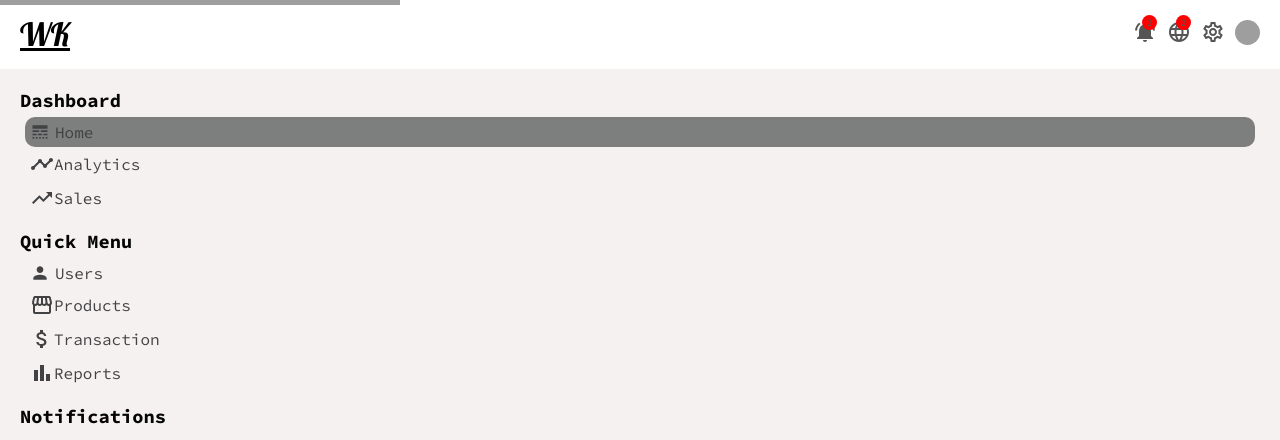
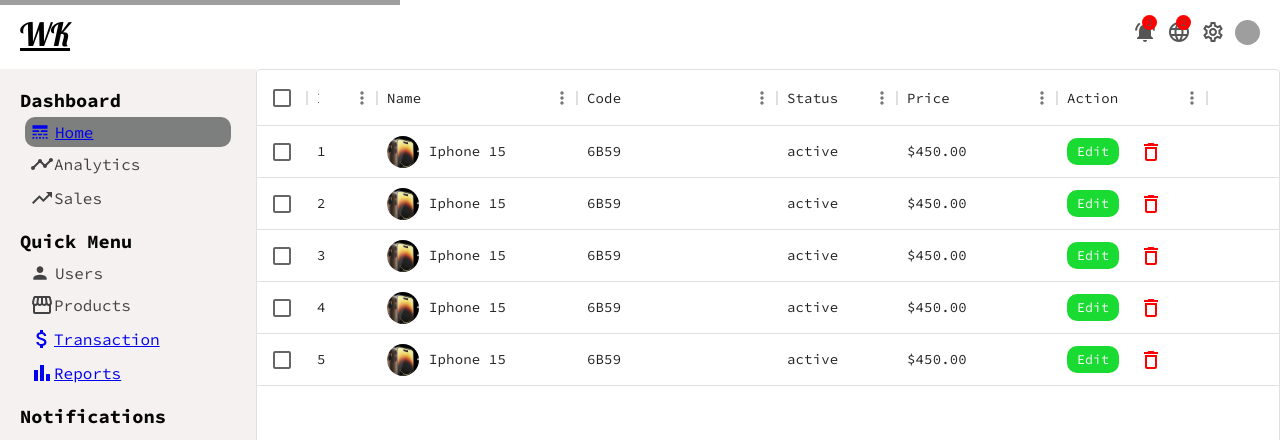
Before and after one commit to akuutsang/admin-dashboard, a React (Create React App) app in the folder my-app/: page /products in a window 1280 px wide. Shown: the part 295-735 px from the top of the page. Built offline with nearby package versions, Linux system fonts and the light colour scheme; grey boxes are pictures that could not be loaded; a web font is replaced by a local one.

Commit message:
add product page

```diff
--- a/my-app/src/App.js
+++ b/my-app/src/App.js
@@ -6,6 +6,7 @@ import { BrowserRouter as Router, Switch, Route } from "react-router-dom";
 import UserList from "./pages/userList/UserList";
 import User from "./pages/user/User";
 import NewUser from "./pages/newuser/NewUser";
+import Products from "./pages/products/Products";
 
 
 function App() {
@@ -27,6 +28,9 @@ function App() {
           <Route path="/newUser">
             <NewUser />
           </Route>
+          <Route path="/products">
+            <Products />
+          </Route>
         </Switch>
       </div>
     </Router>
--- a/my-app/src/components/sidebar/Sidebar.jsx
+++ b/my-app/src/components/sidebar/Sidebar.jsx
@@ -10,10 +10,13 @@ export default function sideBar() {
             <div className="sidebarMenu">
                 <h3 className="sidebarTitle">Dashboard</h3>
                 <ul className="sidebarList">
+                    <Link to="/">
                         <li className="sidebarListItem active">
                             <LineStyle className="sidebarIcon"/>
                             Home
                         </li>
+                    </Link>
+
                     <li className="sidebarListItem">
                         <Timeline sidebarIcon/>
                         Analytics
@@ -40,14 +43,19 @@ export default function sideBar() {
                             Products
                         </li>
                     </Link>
+                    <Link to="/transaction">
                         <li className="sidebarListItem">
                             <AttachMoney sidebarIcon/>
                             Transaction
                         </li>
+                    </Link>
+                    <Link to="/Chart">
                         <li className="sidebarListItem">
                             <BarChart />
                             Reports
                         </li>
+                    </Link>
+
 
                 </ul>
 
--- a/my-app/src/dummyData.js
+++ b/my-app/src/dummyData.js
@@ -133,3 +133,97 @@
     },
 
 ];
+
+export const productsRows = [
+  {
+      id: 1,
+      name: 'Iphone 15',
+      img:
+      "./assets/iphone15.webp",
+      code:"6B59",
+      status:"active",
+      price:"$450.00",
+  },
+  {
+      id: 2,
+      name: 'Iphone 15',
+      img:
+      "./assets/iphone15.webp",
+      code:"6B59",
+      status:"active",
+      price:"$450.00",
+  },
+  {
+      id: 3,
+      name: 'Iphone 15',
+      img:
+      "./assets/iphone15.webp",
+      code:"6B59",
+      status:"active",
+      price:"$450.00",
+  },
+  {
+      id: 4,
+      name: 'Iphone 15',
+      img:
+      "./assets/iphone15.webp",
+      code:"6B59",
+      status:"active",
+      price:"$450.00",
+  },
+  {
+      id: 5,
+      name: 'Iphone 15',
+      img:
+      "./assets/iphone15.webp",
+      code:"6B59",
+      status:"active",
+      price:"$450.00",
+  },
+  {
+      id: 6,
+      name: 'Iphone 15',
+      img:
+      "./assets/iphone15.webp",
+      code:"6B59",
+      status:"active",
+      price:"$450.00",
+  },
+  {
+      id: 7,
+      name: 'Iphone 15',
+      img:
+      "./assets/iphone15.webp",
+      code:"6B59",
+      status:"active",
+      price:"$450.00",
+  },
+  {
+      id: 8,
+      name: 'Iphone 15',
+      img:
+      "./assets/iphone15.webp",
+      code:"6B59",
+      status:"active",
+      price:"$450.00",
+  },
+  {
+      id: 9,
+      name: 'Iphone 15',
+      img:
+      "./assets/iphone15.webp",
+      code:"6B59",
+      status:"active",
+      price:"$450.00",
+  },
+  {
+      id: 10,
+      name: 'Iphone 15',
+      img:
+      "./assets/iphone15.webp",
+      code:"6B59",
+      status:"active",
+      price:"$450.00",
+  },
+
+];
--- /dev/null
+++ b/my-app/src/pages/products/Products.jsx
@@ -0,0 +1,60 @@
+import "./products.css"
+import { DataGrid } from '@mui/x-data-grid';
+import { DeleteOutline } from '@mui/icons-material';
+import { productsRows } from "../../dummyData"
+import { Link } from "react-router-dom"
+import { useState } from "react";
+export default function Products() {
+    const [data,setData ]= useState(productsRows)
+    const handleDelete = (id)=>{
+        setData(data.filter(item=>item.id !== id));
+    };
+
+    const columns = [
+        { field: 'id', headerName: 'ID', width: 70 },
+        {
+        field: 'name',
+        headerName: 'Name',
+        width: 200,
+        renderCell: (params)=>{
+            return (
+                <div className="productsUser">
+                    <img className="productsImg" src={params.row.img} alt="" />
+                    {params.row.name}
+                </div>
+            )
+        }  },
+        { field: 'code', headerName: 'Code', width: 200 },
+        { field: 'status', headerName: 'Status', width: 120 },
+        { field: 'price', headerName: 'Price', width: 160 },
+        { field: 'action', headerName: 'Action', width: 150, renderCell: (params)=>{
+            return (
+                <>
+                  <Link to={"/products/"+params.row.id}>
+                    <button className="productsEdit">Edit</button>
+                  </Link>
+                    <DeleteOutline className="productsDelete" onClick={()=>handleDelete(params.row.id)} />
+                </>
+            )
+        }},
+    ];
+
+
+
+
+  return (
+    <div className="userList">
+    <DataGrid
+     rows={data} disableRowSelectionOnClick
+     columns={columns}
+     initialState={{
+       pagination: {
+         paginationModel: { page: 0, pageSize: 5 },
+       },
+     }}
+     pageSizeOptions={[5, 10]}
+     checkboxSelection
+   />
+ </div>
+  )
+}
--- /dev/null
+++ b/my-app/src/pages/products/products.css
@@ -0,0 +1,31 @@
+.Products{
+    flex: 4 ;
+}
+
+.productsUser{
+    display: flex;
+    align-items: center;
+}
+
+.productsImg{
+    width: 32px;
+    height: 32px;
+    border-radius: 50%;
+    object-fit: cover;
+    margin-right: 10px;
+}
+
+.productsEdit{
+    border: none;
+    border-radius: 10px;
+    padding: 5px 10px;
+    background-color: rgb(25, 219, 50);
+    color: white;
+    cursor: pointer;
+    margin-right: 20px;
+}
+
+.productsDelete{
+    color: red;
+    cursor: pointer;
+}
```
Also changed, not shown: my-app/public/assets/iphone15.webp (added). Lines whose indentation alone changed are shown as unchanged.
